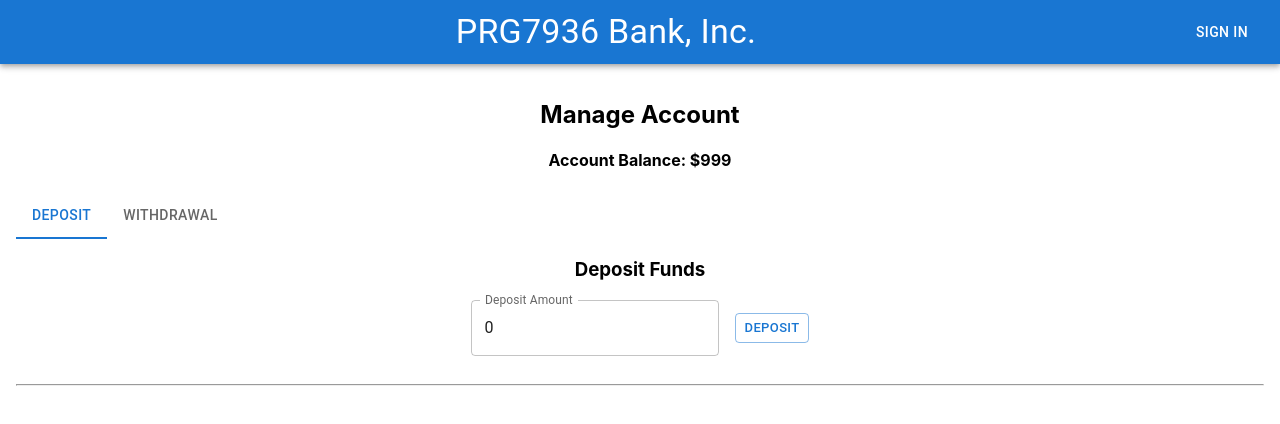
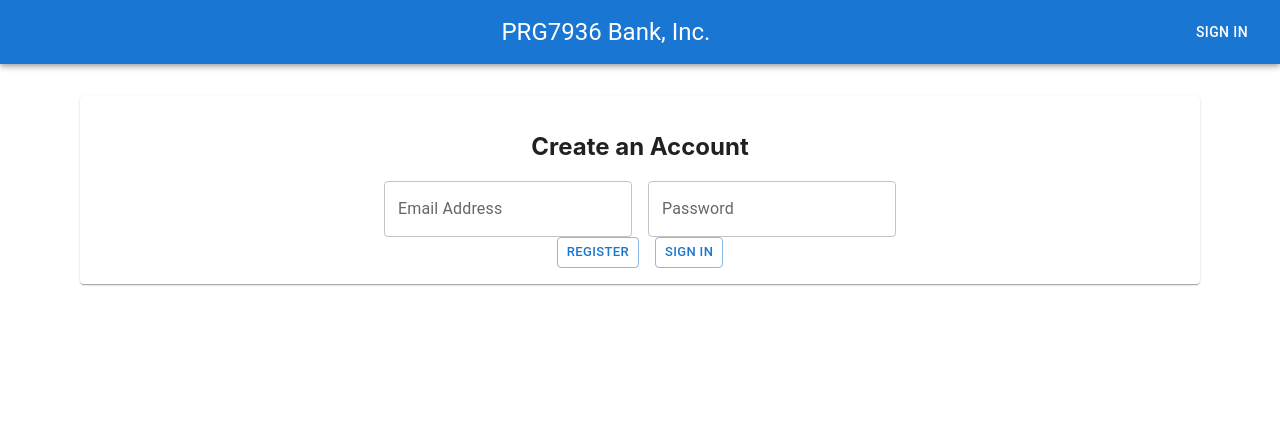
Before and after one commit to shaunpickford/prg7936-bankaccount, a React (Create React App) app: page / in a window 1280 px wide. Shown: the top 424 px of the page. Built offline with nearby package versions, Linux system fonts and the light colour scheme.

Commit message:
:sparkles: add firebase; setup authentication

```diff
--- a/package.json
+++ b/package.json
@@ -9,6 +9,7 @@
     "@testing-library/jest-dom": "^5.16.5",
     "@testing-library/react": "^13.4.0",
     "@testing-library/user-event": "^13.5.0",
+    "firebase": "^9.14.0",
     "react": "^18.2.0",
     "react-dom": "^18.2.0",
     "react-scripts": "5.0.1",
--- a/src/App.js
+++ b/src/App.js
@@ -1,7 +1,8 @@
 import { useState } from 'react';
 
 import './App.css';
-// Import the Heading component
+// Import the needed components
+import Authenticate from './components/Auth';
 import ManageAccount from './components/ManageAccount';
 import AppBar from './components/AppBar';
 
@@ -10,10 +11,20 @@ function App() {
   // state variable to track the signed in user
   const [currentUser, setCurrentUser] = useState(null);
 
+  const onAuthenticate = (user) => {
+    setCurrentUser(user);
+  }
+
+  // TODO: Sign out functionality
+
   return (
     <div className="App">
-      <AppBar />
-      <ManageAccount />
+      <AppBar currentUser={currentUser} />
+      {currentUser ? (
+        <ManageAccount currentUser={currentUser} />
+      ) : (
+        <Authenticate onAuthenticate={onAuthenticate} />
+      )}
     </div>
   );
 }
--- a/src/components/AppBar.js
+++ b/src/components/AppBar.js
@@ -1,21 +1,36 @@
 import * as React from 'react';
-import AppBar from '@mui/material/AppBar';
+import MuiAppBar from '@mui/material/AppBar';
 import Box from '@mui/material/Box';
 import Toolbar from '@mui/material/Toolbar';
 import Typography from '@mui/material/Typography';
 import Button from '@mui/material/Button';
 
-export default function ButtonAppBar() {
+export default function AppBar(props) {
   return (
     <Box sx={{ flexGrow: 1 }}>
-      <AppBar position="static">
+      <MuiAppBar position="static">
         <Toolbar>
-          <Typography variant="h4" component="div" sx={{ flexGrow: 1 }}>
+          <Typography variant="h5" component="div" sx={{ flexGrow: 1 }}>
             PRG7936 Bank, Inc.
           </Typography>
-          <Button color="inherit">Sign In</Button>
+          {props.currentUser ? (
+            <>
+              <Typography variant="h6" component="div" sx={{ flexGrow: 1 }}>
+                {props.currentUser.email}
+              </Typography>
+              <Button color="inherit">
+                Sign Out
+              </Button>
+            </>
+          ) : (
+            <>
+              <Button color="inherit">
+                Sign In
+              </Button>
+            </>
+          )}
         </Toolbar>
-      </AppBar>
+      </MuiAppBar>
     </Box>
   );
 }
--- /dev/null
+++ b/src/components/Auth.js
@@ -0,0 +1,94 @@
+import { useState } from 'react';
+import { createUserWithEmailAndPassword, signInWithEmailAndPassword } from 'firebase/auth';
+import { auth } from '../firebase';
+
+import Heading from './Heading';
+
+import Paper from '@mui/material/Paper';
+import Button from '@mui/material/Button';
+import Stack from '@mui/material/Stack';
+import TextField from '@mui/material/TextField';
+
+// This is a component named Register
+function Register(props) {
+  const [email, setEmail] = useState("");
+  const [password, setPassword] = useState("");
+
+  const onEmailChange = (evt) => {
+    setEmail(evt.target.value);
+  }
+
+  const onPasswordChange = (evt) => {
+    setPassword(evt.target.value);
+  }
+
+  const onRegisterClick = async (evt) => {
+    evt.preventDefault();
+
+    await createUserWithEmailAndPassword(auth, email, password)
+      .then((credentials) => {
+        const user = credentials.user;
+        console.log(user);
+        props.onAuthenticate(user);
+      })
+      .catch((error) => {
+        alert(error.message);
+        console.log(error.code, error.message);
+      });
+  }
+
+  const onSignInClick = async (evt) => {
+    evt.preventDefault();
+
+    await signInWithEmailAndPassword(auth, email, password)
+      .then((credentials) => {
+        const user = credentials.user;
+        console.log(user);
+        props.onAuthenticate(user);
+      })
+      .catch((error) => {
+        alert(error.message);
+        console.log(error.code, error.message);
+      });
+  }
+
+  return (
+    <Paper sx={{ mx: 10, mt: 4, py: 2 }}>
+      <Heading text="Create an Account" type="h2" />
+      <Stack spacing={2} direction="row" justifyContent="center" alignItems={"center"}>
+          <TextField
+            type="email"
+            label="Email Address"
+            value={email}
+            onChange={onEmailChange}
+          />
+          <TextField
+            type="password"
+            label="Password"
+            value={password}
+            onChange={onPasswordChange}
+          />
+      </Stack>
+      <Stack spacing={2} direction="row" justifyContent="center" alignItems={"center"}>
+        <Button
+          variant="outlined"
+          size="small"
+          onClick={onRegisterClick}
+          sx={{ my: 2 }}
+        >
+            Register
+        </Button>
+        <Button
+          variant="outlined"
+          size="small"
+          onClick={onSignInClick}
+          sx={{ my: 2 }}
+        >
+            Sign In
+        </Button>
+      </Stack>
+    </Paper>
+  );
+}
+
+export default Register;
--- a/src/components/ManageAccount.js
+++ b/src/components/ManageAccount.js
@@ -1,6 +1,7 @@
 // 1. Import any dependencies
 // useState = "state hook"
-import { useState } from 'react';
+import { useState, useEffect } from 'react';
+import { dbQuery } from '../firebase';
 import Heading from './Heading';
 import Deposits from './Deposits';
 import Withdrawals from './Withdrawals';
@@ -8,19 +9,37 @@ import DisplayBalance from './Balance';
 
 import Box from '@mui/material/Box';
 import Button from '@mui/material/Button';
+import CircularProgress from '@mui/material/CircularProgress';
 import Stack from '@mui/material/Stack';
 import Tabs from '@mui/material/Tabs';
 import Tab from '@mui/material/Tab';
 
 // 2. Create your component function
-function ManageAccount() {
+function ManageAccount(props) {
     // state variable to track the account balance
     const [balance, setBalance] = useState(999);
 
     // state variable to track the amount field
     const [amount, setAmount] = useState(50);
 
+    // state variable to track loading
+    const [loading, setLoading] = useState(true);
+
     const [selectedTab, setSelectedTab] = useState(0);
+
+    const fetchAccountInfo = async () => {
+        let results = await dbQuery("uid", props.currentUser.uid);
+        if (results && results.length === 1) {
+            setBalance(results[0].balance);
+        }
+        setLoading(false);
+    }
+
+    useEffect(() => {
+        if (props.currentUser !== null) {
+            fetchAccountInfo();
+        }
+    }, [props.currentUser]);
 
     const withdraw = () => {
         setBalance(balance - amount);
@@ -34,14 +53,16 @@ function ManageAccount() {
         setBalance(newBalance);
     }
 
-
-
     const onTabChange = (evt, tabIndex) => {
         setSelectedTab(tabIndex);
     }
 
     return (
         <div style={{padding: 16}}>
+            {loading ? (
+                <CircularProgress />
+            ) : (
+                <>
                     <Heading text="Manage Account" type="h2" />
                     <DisplayBalance balance={balance} />
                     <Tabs value={selectedTab} onChange={onTabChange}>
@@ -61,6 +82,9 @@ function ManageAccount() {
                     )}
                     <br />
                     <hr />
+                </>
+            )}
+            {props.children}
         </div>
     );
 }
--- /dev/null
+++ b/src/firebase.js
@@ -0,0 +1,40 @@
+// Import the functions you need from the SDKs you need
+import { initializeApp } from "firebase/app";
+import { getAuth } from "firebase/auth";
+import { collection, query, where, getDocs } from "firebase/firestore";
+
+import { getFirestore } from 'firebase/firestore';
+// TODO: Add SDKs for Firebase products that you want to use
+// https://firebase.google.com/docs/web/setup#available-libraries
+
+// Your web app's Firebase configuration
+const firebaseConfig = {
+  apiKey: "AIzaSyAQhj23L80aS64vMmNVPa69IuslNZnEGyI",
+  authDomain: "prg7936-bank.firebaseapp.com",
+  projectId: "prg7936-bank",
+  storageBucket: "prg7936-bank.appspot.com",
+  messagingSenderId: "78643229221",
+  appId: "1:78643229221:web:c2abc11f1beb47da7185cc"
+};
+
+// Initialize Firebase
+const app = initializeApp(firebaseConfig);
+export const db = getFirestore(app);
+const accountsCollection = collection(db, "bankaccounts");
+
+export const dbQuery = async (field, value) => {
+  const q = query(accountsCollection, where(field, "==", value));
+
+  const querySnapshot = await getDocs(q);
+  const results = [];
+  querySnapshot.forEach((doc) => {
+    console.log(doc.id, " => ", doc.data());
+    results.push(doc.data());
+  });
+
+  return results;
+};
+
+
+export const auth = getAuth(app);
+export default app;
```
Also changed, not shown: src/components/SignIn.js (added, +14 -0 lines), 1 other file (tests, documents, lock files or other folders). Lines whose indentation alone changed are shown as unchanged.
